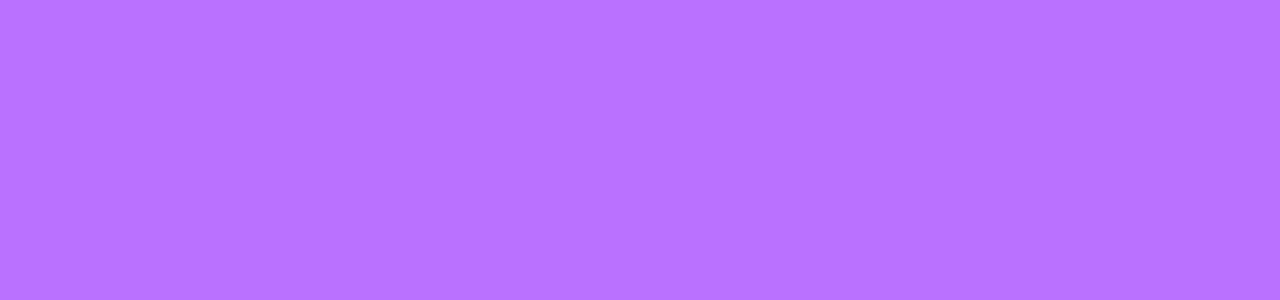
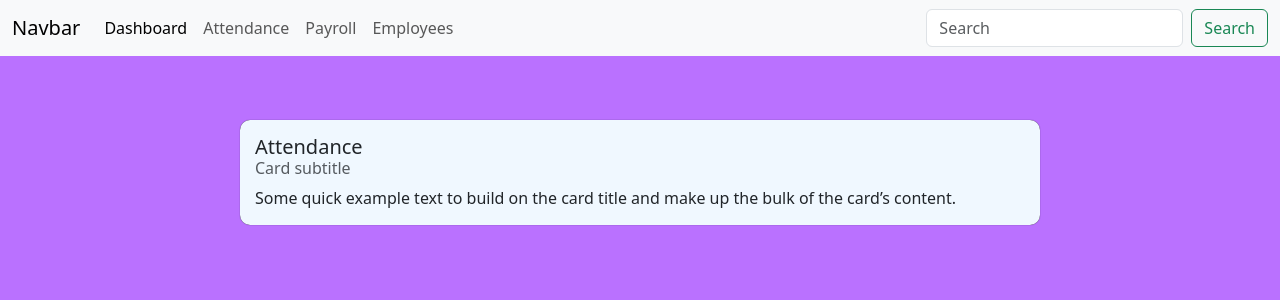
Before and after one commit to marcofisher21-svg/Group-12-repo, a Vue app: page /attendance in a window 1280 px wide. Before the commit this address had no page. Shown: the top 300 px of the page. Built offline with nearby package versions, Linux system fonts and the light colour scheme.

Commit message:
updated attendance routing

```diff
--- a/src/components/NavBar.vue
+++ b/src/components/NavBar.vue
@@ -1,4 +1,5 @@
 <script setup>
+import { RouterLink } from 'vue-router';
 </script>
 
 <template>
@@ -11,10 +12,10 @@
     <div class="collapse navbar-collapse" id="navbarSupportedContent">
       <ul class="navbar-nav me-auto mb-2 mb-lg-0">
         <li class="nav-item">
-          <a class="nav-link active" aria-current="page" href="#">Home</a>
+          <router-link to="/dashboard" class="nav-link active" aria-current="page" >Dashboard</router-link>
         </li>
         <li class="nav-item">
-              <a class="nav-link attendance" href="#">Attendance</a>
+              <router-link to="/attendance" class="nav-link attendance" > Attendance</router-link>
           </li>
         <li class="nav-item">
             <a class="nav-link attendance payroll" href="#">Payroll</a>
--- a/src/router/index.js
+++ b/src/router/index.js
@@ -1,6 +1,7 @@
 import { createRouter, createWebHistory } from 'vue-router'
 import DashboardPage from '../views/DashboardPage.vue'
 import loginPage from '../views/loginPage.vue'
+import AttendancePage from '../views/attendancePage.vue'
 
 const routes =  [
     {
@@ -13,6 +14,11 @@ const routes =  [
     path: '/dashboard',
     name: 'dashboard',
     component: DashboardPage
+  },
+  {
+    path:'/attendance',
+    name:'attendance',
+    component: AttendancePage
   }
   ]
 
--- a/src/views/DashboardPage.vue
+++ b/src/views/DashboardPage.vue
@@ -1,64 +1,63 @@
 <script setup>
-
-import { ref,onMounted } from 'vue';
-
-const totalEmployees = ref(0)
-const totalLeaveRequests = ref(0)
+import { ref, onMounted } from "vue";
+import NavBar from "@/components/NavBar.vue";
+const totalEmployees = ref(0);
+const totalLeaveRequests = ref(0);
+const leaveRequesters = ref([]);
 
 onMounted(async () => {
   try {
-    const empRes = await fetch('/employee_info.json')
-    const employeesData = await empRes.json()
-    totalEmployees.value = employeesData.employeeInformation.length
+    const empRes = await fetch("/employee_info.json");
+    const employeesData = await empRes.json();
+    totalEmployees.value = employeesData.employeeInformation.length;
 
-    const leaveRes = await fetch('/attendance.json')
-    const leaveData = await leaveRes.json()
+    const leaveRes = await fetch("/attendance.json");
+    const leaveData = await leaveRes.json();
     totalLeaveRequests.value = leaveData.attendanceAndLeave.reduce(
       (acc, emp) => acc + emp.leaveRequests.length,
       0
-    )
+    );
+
+    leaveRequesters.value = leaveData.attendanceAndLeave
+      .filter((emp) => emp.leaveRequests.length > 0)
+      .map((emp) => ({
+        name: emp.name,
+        requests: emp.leaveRequests,
+      }));
   } catch (error) {
-    console.error('Error fetching JSON:', error)
+    console.error("Error fetching JSON:", error);
   }
-})
+});
 </script>
 
 <template>
-
-<NavBar/>
+  <NavBar />
   <h1>Dashboard</h1>
   <div class="container text-center">
     <div class="row">
-    <div class="col">
-      Employees:{{ totalEmployees}}
-    </div>
-    <div class="col">
-      Time off requests:{{ totalLeaveRequests }}
-    </div>
-
+      <div class="col">Employees:{{ totalEmployees }}</div>
+      <div class="col">Time off requests:{{ totalLeaveRequests }}</div>
     </div>
   </div>
 
   <div class="card" style="">
     <div class="card-body">
-    <h5 class="card-title">Attendance {{  }}</h5>
-    <h6 class="card-subtitle mb-2 text-body-secondary">Card subtitle</h6>
-    <p class="card-text">Some quick example text to build on the card title and make up the bulk of the card’s content.</p>
-    <a href="#" class="card-link">Card link</a>
-    <a href="#" class="card-link">Another link</a>
-  </div>
-</div>
-<div class="card" style="">
-  <div class="card-body">
       <h5 class="card-title">Time-off requests:</h5>
-    <p class="card-text">Employee:</p>
-    <p class="card-text">Employee:</p>
-
+      <ul>
+        <li v-for="emp in leaveRequesters" :key="emp.name">
+          <strong>{{ emp.name }}</strong>
+          <ul>
+            <li v-for="req in emp.requests" :key="req.date">
+              {{ req.date }} - {{ req.reason }} ({{ req.status }})
+            </li>
+          </ul>
+        </li>
+      </ul>
     </div>
   </div>
 </template>
 <style scoped>
-.container{
+.container {
   background-color: aliceblue;
   padding: 15px;
   margin: 5% auto;
@@ -66,13 +65,13 @@ onMounted(async () => {
   box-shadow: 0 0 0.8px rgb(0, 0, 0);
   border-radius: 10px;
 }
-.card{
+.card {
   width: 800px;
   align-items: center;
   justify-content: center;
   margin: 15px auto;
 }
-h1{
+h1 {
   text-align: center;
   margin: 5px;
 }
--- /dev/null
+++ b/src/views/attendancePage.vue
@@ -0,0 +1,26 @@
+<script setup>
+import NavBar from '../components/NavBar.vue';
+</script>
+<template>
+  <NavBar />
+    <div class="card-body">
+      <h5 class="card-title">Attendance {{}}</h5>
+      <h6 class="card-subtitle mb-2 text-body-secondary">Card subtitle</h6>
+      <p class="card-text">
+        Some quick example text to build on the card title and make up the bulk of the card’s
+        content.
+      </p>
+
+    </div>
+</template>
+<style scoped>
+.card-body {
+  background-color: aliceblue;
+  padding: 15px;
+  margin: 5% auto;
+  width: 800px;
+  box-shadow: 0 0 0.8px rgb(0, 0, 0);
+  border-radius: 10px;
+}
+
+</style>
```
Lines whose indentation alone changed are shown as unchanged.
